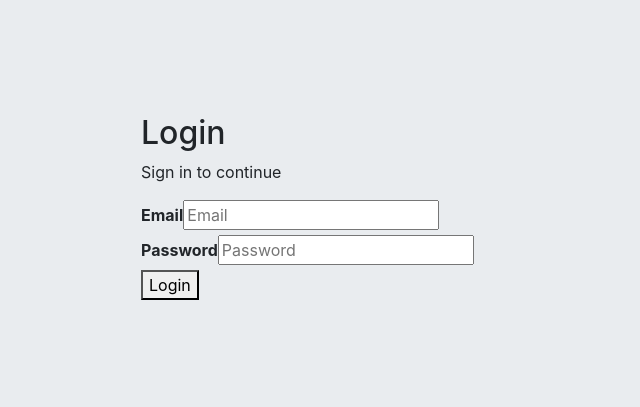
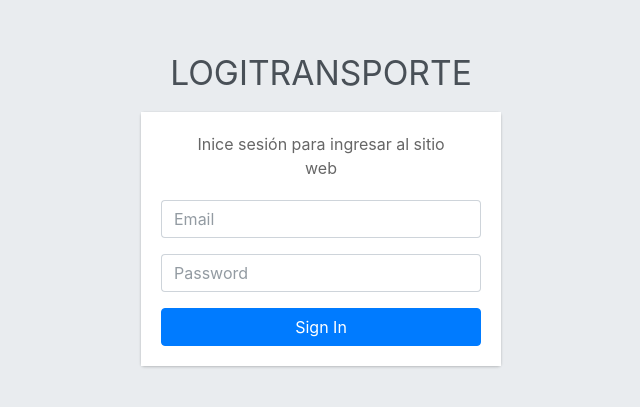
Before and after one commit to MaxiCaceres97/LAB3_TPI, a React (Vite) app: page /login in a window 1280 px wide. Shown: the part 193-600 px from the top of the page, without its empty margins (319-959 px from the left). Built offline with nearby package versions, Linux system fonts and the light colour scheme; no server answers.

Commit message:
Modificacion estilo login

```diff
--- a/src/components/LoginForm.jsx
+++ b/src/components/LoginForm.jsx
@@ -1,7 +1,6 @@
 import React, { useContext, useState } from "react";
 import { AuthenticationContext } from "./contexts/AuthenticationContext";
 import { useNavigate } from "react-router-dom";
-
 
 const LoginForm = () => {
   const { LoginUser } = useContext(AuthenticationContext);
@@ -12,20 +11,17 @@ const LoginForm = () => {
   const handleSubmit = async (e) => {
     e.preventDefault();
 
-    // Validar que los campos no estén vacíos
     if (email.trim() === "" || password.trim() === "") {
       alert("Por favor, rellena todos los campos.");
       return;
     }
 
-    // Validar formato de email
     const emailRegex = /^[^\s@]+@[^\s@]+\.[^\s@]+$/;
     if (!emailRegex.test(email)) {
       alert("Por favor, introduce un email válido.");
       return;
     }
 
-    // Preparar la solicitud
     const userRequest = {
       email,
       password,
@@ -34,7 +30,7 @@ const LoginForm = () => {
     try {
       const response = await LoginUser(userRequest);
       if (response !== null) {
-        navigate("/", { replace: true }); // Redirige al inicio tras iniciar sesión
+        navigate("/", { replace: true });
       }
     } catch (error) {
       console.error("Error al iniciar sesión:", error);
@@ -43,35 +39,55 @@ const LoginForm = () => {
   };
 
   return (
-    <div className="login-container">
+    <div className="hold-transition login-page">
       <div className="login-box">
-        <h2>Login</h2>
-        <p>Sign in to continue</p>
+        <div className="login-logo">
+          <a href="/"><b>LOGITRANSPORTE</b></a>
+        </div>
+        <div className="card">
+          <div className="card-body login-card-body">
+            <p className="login-box-msg">Inice sesión para ingresar al sitio web</p>
             <form onSubmit={handleSubmit}>
-          <div className="input-field">
-            <label htmlFor="email">Email</label>
+              <div className="input-group mb-3">
                 <input
                   type="email"
-              id="email"
+                  className="form-control"
                   placeholder="Email"
                   value={email}
                   onChange={(e) => setEmail(e.target.value)}
+                  required
                 />
+                <div className="input-group-append">
+                  <div className="input-group-text">
+                    <span className="fas fa-envelope"></span>
                   </div>
-          <div className="input-field">
-            <label htmlFor="password">Password</label>
+                </div>
+              </div>
+              <div className="input-group mb-3">
                 <input
                   type="password"
-              id="password"
+                  className="form-control"
                   placeholder="Password"
                   value={password}
                   onChange={(e) => setPassword(e.target.value)}
+                  required
                 />
+                <div className="input-group-append">
+                  <div className="input-group-text">
+                    <span className="fas fa-lock"></span>
                   </div>
-          <button type="submit" className="login-button">
-            Login
+                </div>
+              </div>
+              <div className="row">
+                <div className="col-12">
+                  <button type="submit" className="btn btn-primary btn-block">
+                    Sign In
                   </button>
+                </div>
+              </div>
             </form>
+          </div>
+        </div>
       </div>
     </div>
   );
```
Lines whose indentation alone changed are shown as unchanged.
